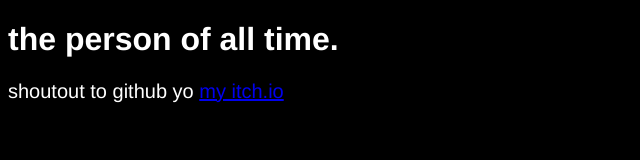
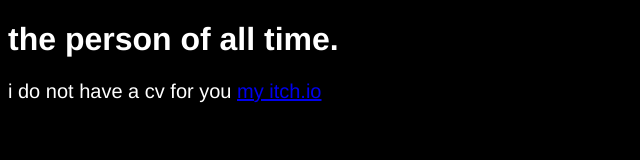
Before and after one commit to a-x-yuan/a-x-yuan.github.io, a plain HTML site: page index.html in a window 1280 px wide. Shown: the whole page, without its empty margins (0-640 px from the left). Drawn offline with Linux system fonts and the light colour scheme.

Commit message:
Update index.html

```diff
--- a/index.html
+++ b/index.html
@@ -6,7 +6,7 @@
   </head>
   <body>
     <h1>the person of all time.</h1>
-    <p>shoutout to github yo
+    <p>i do not have a cv for you
       <a href="koyuru.itch.io">my itch.io</a>
     </p>
   </body>
```
